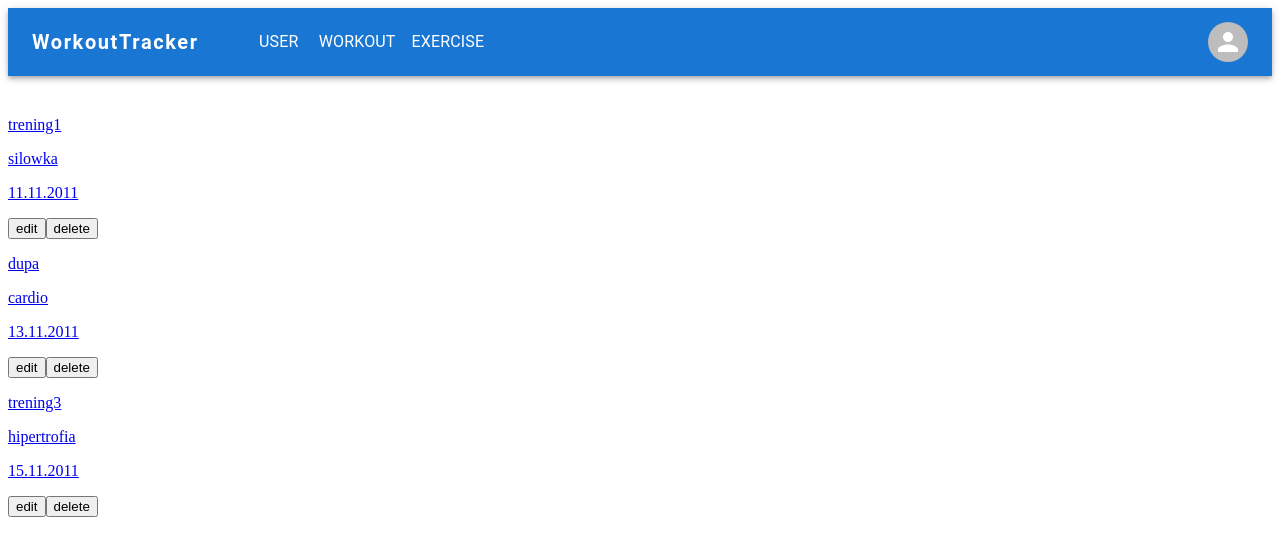
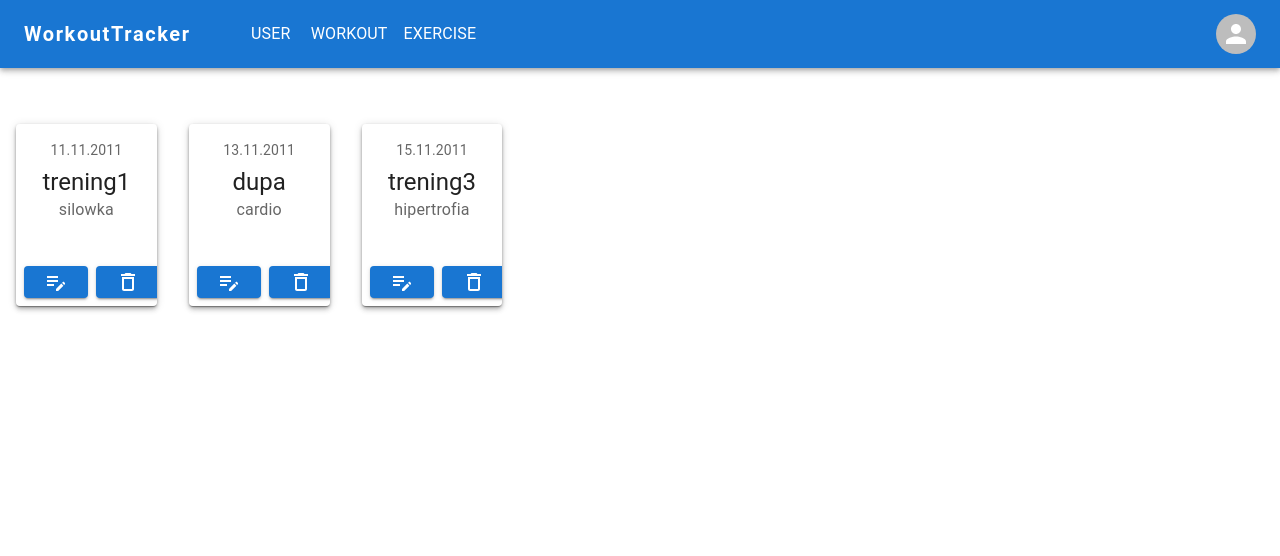
Before and after one commit to Finnick223/WorkoutTracker, a React (Vite) app: page /workout in a window 1280 px wide. Shown: the top 556 px of the page. Built offline with nearby package versions, Linux system fonts and the light colour scheme.

Commit message:
trainingCards demo

```diff
--- a/src/components/TrainingItem.tsx
+++ b/src/components/TrainingItem.tsx
@@ -1,18 +1,37 @@
 import { Link } from "react-router-dom";
 import { trainingItemProps } from "./Interfaces";
+import Card from '@mui/material/Card';
+import CardActions from '@mui/material/CardActions';
+import CardContent from '@mui/material/CardContent';
+import Button from '@mui/material/Button';
+import Typography from '@mui/material/Typography';
+import { Paper } from "@mui/material";
+import DeleteOutlineOutlinedIcon from '@mui/icons-material/DeleteOutlineOutlined';
+import EditNoteOutlinedIcon from '@mui/icons-material/EditNoteOutlined';
+
 
   export default function TrainingItem(props: trainingItemProps) {
     return (
-      <div className="trainingItem">
-        <Link to={props.id}>
-        <p className="trainingItem--text">{props.trainingName}</p>
-        <p className="trainingItem--text">{props.category}</p>
-        <p className="trainingItem--text">{props.date}</p>
-        </Link>
-        <p>
-          <button className="trainingItem--buttons">edit</button>
-          <button className="trainingItem--buttons">delete</button>
-        </p>
-      </div>
+      <Paper elevation={4} sx={{width: "11vw", m: 2}}>
+        <Card sx={{ width: "11vw" }}>
+          <Link to={props.id} style={{textDecoration: "none", color: "inherit"}}>
+            <CardContent>
+              <Typography sx={{ fontSize: 14 }} color="text.secondary" gutterBottom>
+                {props.date}
+              </Typography>
+              <Typography variant="h5" component="div">
+                {props.trainingName}
+              </Typography>
+              <Typography sx={{ mb: 1.5 }} color="text.secondary">
+                {props.category}
+              </Typography>
+            </CardContent>
+          </Link>
+          <CardActions>
+            <Button size="small" variant="contained"><EditNoteOutlinedIcon/></Button>
+            <Button size="small" variant="contained"><DeleteOutlineOutlinedIcon/></Button>
+          </CardActions>
+        </Card>
+      </Paper>
     );
   }
--- a/src/pages/workout.tsx
+++ b/src/pages/workout.tsx
@@ -1,5 +1,6 @@
 import { useEffect, useState } from 'react'
 import UserCard from '../components/TrainingItem'
+import { Box, Container, CssBaseline } from '@mui/material';
 
 
 function App() {
@@ -16,7 +17,10 @@ function App() {
    }, []);
 
    return (
-    <div className='trainingView'>
+    <>
+      {/* <Container component="main" maxWidth="xs"> */}
+        <CssBaseline />
+        <Box sx={{display: "inline-flex", textAlign: "center"}}>
           <UserCard
             id="1"
             trainingName="trening1"
@@ -35,7 +39,9 @@ function App() {
             category="hipertrofia"
             date="15.11.2011"
             />
-    </div>
+        </Box>
+      {/* </Container> */}
+    </>
   );
 }
 
```
Lines whose indentation alone changed are shown as unchanged.
